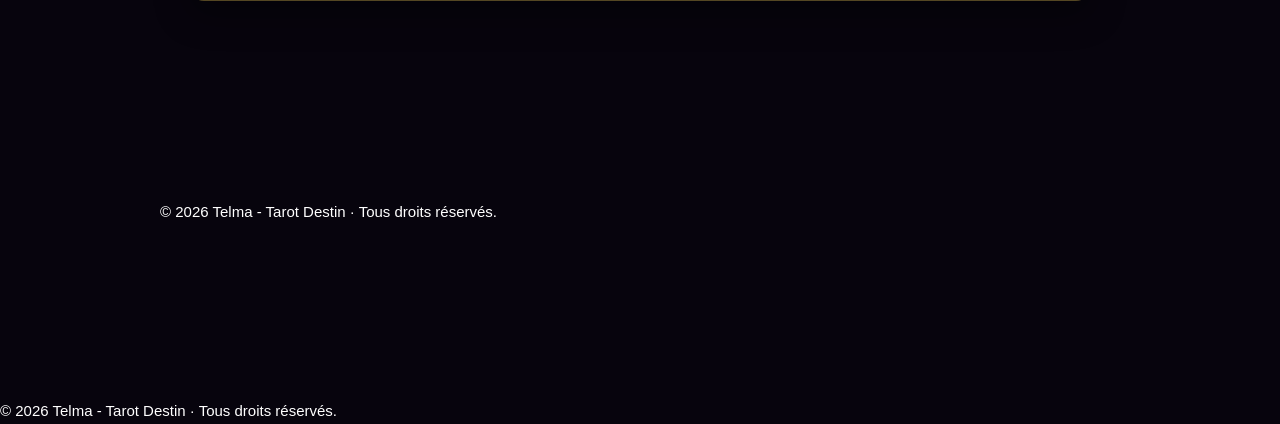
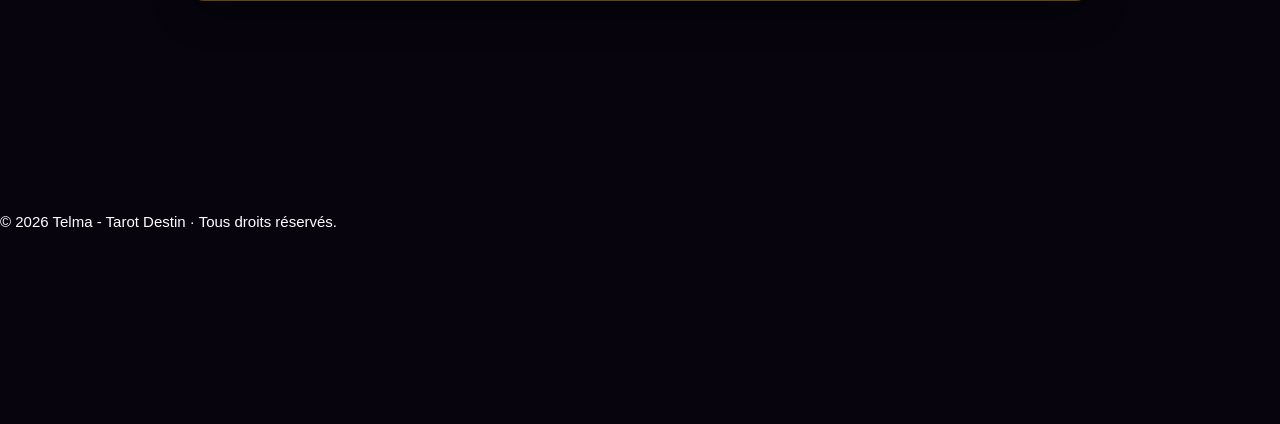
Before and after one commit to MSEDIT-1304/Telma-Tarot-Destin, a Flask app: page / in a window 1280 px wide. Shown: the part 2085-2509 px from the top of the page. After the commit the page ends 2312 px from the top, so only its background shows below. Run offline with Flask 3, Linux system fonts and the light colour scheme.

Commit message:
Update index.html

```diff
--- a/templates/index.html
+++ b/templates/index.html
@@ -112,17 +112,7 @@
 
 </div>
 
-<br><br>
 
-<br><br>
-
-<br><br>
-
-<footer>
-
-    © 2026 Telma - Tarot Destin · Tous droits réservés.
-
-</footer>
 
 
 {% endblock %}
```
